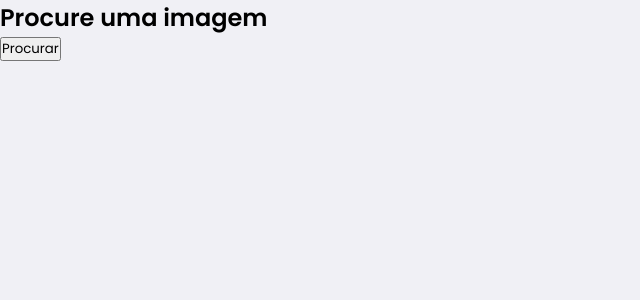
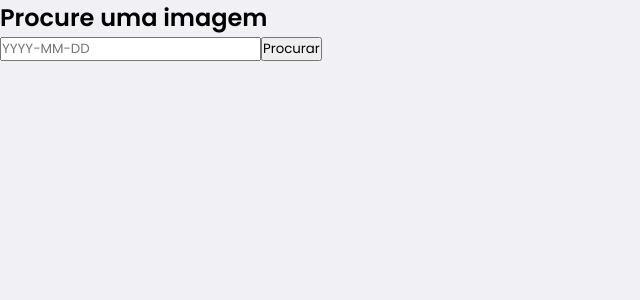
Before and after one commit to Gabrielzyr/nasa-app, a React (Create React App) app in the folder frontend/: page /searcher in a window 1280 px wide. Shown: the top 300 px of the page, without its empty margins (0-640 px from the left). Built offline with nearby package versions, Linux system fonts and the light colour scheme; no server answers; the HTML template or start-up script is replaced by a standard one.

Commit message:
Added image searcher

```diff
--- a/frontend/package.json
+++ b/frontend/package.json
@@ -14,8 +14,10 @@
     "@unform/core": "^2.1.6",
     "@unform/web": "^2.1.6",
     "axios": "^0.21.1",
+    "date-fns": "^2.20.0",
     "dotenv": "^8.2.0",
     "react": "^17.0.2",
+    "react-day-picker": "^7.4.10",
     "react-dom": "^17.0.2",
     "react-router-dom": "^5.2.0",
     "react-scripts": "4.0.3",
--- a/frontend/src/App.tsx
+++ b/frontend/src/App.tsx
@@ -3,6 +3,8 @@ import { BrowserRouter as Router } from "react-router-dom";
 import AppProvider from './hooks';
 import Routes from './routes';
 import { GlobalStyle } from './styles/global';
+
+// require('dotenv').config()
 
 function App() {
   return (
--- /dev/null
+++ b/frontend/src/lib/utils.ts
@@ -0,0 +1,41 @@
+import { getYear } from 'date-fns'
+
+export const checkDateParam = (value: string) => {
+
+  const currentYear = getYear(new Date());
+
+  let arr = value.replace(/\D/g, "").split('')
+
+  const year = arr.splice(4, 4).toString().replace(/\D/g, '')
+  const month = arr.splice(2, 2).toString().replace(/\D/g, '')
+  const day = arr.toString().replace(/\D/g, '')
+
+  if (Number(year) > currentYear ) {
+    throw new Error(`Data inválida. Escolha uma data entre 16/06/1995 e hoje`)
+
+  } else if (Number(month) > 12) {
+    throw new Error(`Data inválida. Escolha uma data entre 16/06/1995 e hoje`)
+
+  } else if (Number(month) !== 2 && Number(day) > 29 ) {
+    throw new Error(`Data inválida. Escolha uma data entre 16/06/1995 e hoje`)
+
+  } else if (Number(day) > 31) {
+    throw new Error(`Data inválida. Escolha uma data entre 16/06/1995 e hoje`)
+
+  }
+
+  return [year, month, day].join('-');
+}
+
+export const MaskDateInput = (value: string) => {
+  value = value.replace(/\D/g, "")
+
+  if (value.length > 8) {
+    value = value.slice(0, -1)
+  }
+  value = value.replace(/(\d{4})(\d)/, "$1-$2")
+
+  value = value.replace(/(\d{2})(\d)/, "$1-$2")
+
+  return value;
+}
--- a/frontend/src/pages/Searcher/index.tsx
+++ b/frontend/src/pages/Searcher/index.tsx
@@ -1,17 +1,77 @@
-import React from 'react';
+import React, { FormEvent, useState } from 'react';
 import { nasaApi } from '../../services/api';
+import {format} from 'date-fns';
+// import DayPicker, { DayModifiers } from 'react-day-picker';
+import 'react-day-picker/lib/style.css';
+import {checkDateParam, MaskDateInput} from '../../lib/utils';
+interface INasaData {
+  date: string;
+  title: string;
+  url: string;
+  hdurl?: string;
+  explanation: string;
+  copyright?: string;
+}
 
 export const Searcher: React.FC = () => {
-  const handleImageSearch = async () => {
-    const response = await nasaApi.get('');
+  const [apiParam, setApiParam] = useState('');
+  const [newDate , setNewDate] = useState('');
 
-    console.log(response)
+  const handleImageSearch = async (event: FormEvent<HTMLFormElement>) => {
+    event.preventDefault();
+
+    try {
+      let getParam = checkDateParam(newDate)
+      const response = await nasaApi.get(``, {
+        params: {
+          date: getParam,
+        }
+      });
+
+      console.log(response)
+      if (!response) {
+        throw new Error()
+      };
+
+    } catch (err) {
+      alert('Cheque a data escolhida.')
+      console.log(err)
+    }
+
   }
+
+  const handleChange = (e: React.ChangeEvent<HTMLInputElement>) => {
+    const onlyNumbers = /^[0-9\b]+$/;
+
+    if (e.target.value === '' || onlyNumbers.test(e.target.value)) {
+      console.log('oi')
+      if (e.target.value.length > 7) {
+        let numberFormat = Number(e.target.value)
+        setApiParam(format(numberFormat, 'yyyy-mm-dd'))
+        console.log(apiParam)
+      }
+    }
+
+  }
+
   return (
     <div>
       <h2>Procure uma imagem</h2>
-      <button type='button' onClick={() => handleImageSearch()}>Procurar</button>
+      <form onSubmit={handleImageSearch}>
+        <input
+          type='text'
+          value={newDate}
+          onChange={(e) => {
+            handleChange(e);
+            setNewDate(MaskDateInput(e.target.value))
+          }}
+          placeholder="YYYY-MM-DD"
+        />
+        <button type='submit'>Procurar</button>
+      </form>
 
     </div>
   )
+
+
 }
--- a/frontend/src/services/api.ts
+++ b/frontend/src/services/api.ts
@@ -7,5 +7,5 @@ export const api = axios.create({
 
 
 export const nasaApi = axios.create({
-  baseURL: process.env.NASA_API_URL,
+  baseURL: `https://api.nasa.gov/planetary/apod?api_key=${process.env.REACT_APP_NASA_KEY}`,
 });
```
Also changed, not shown: frontend/src/pages/Details.tsx (added, +9 -0 lines), 1 other file (tests, documents, lock files or other folders).
